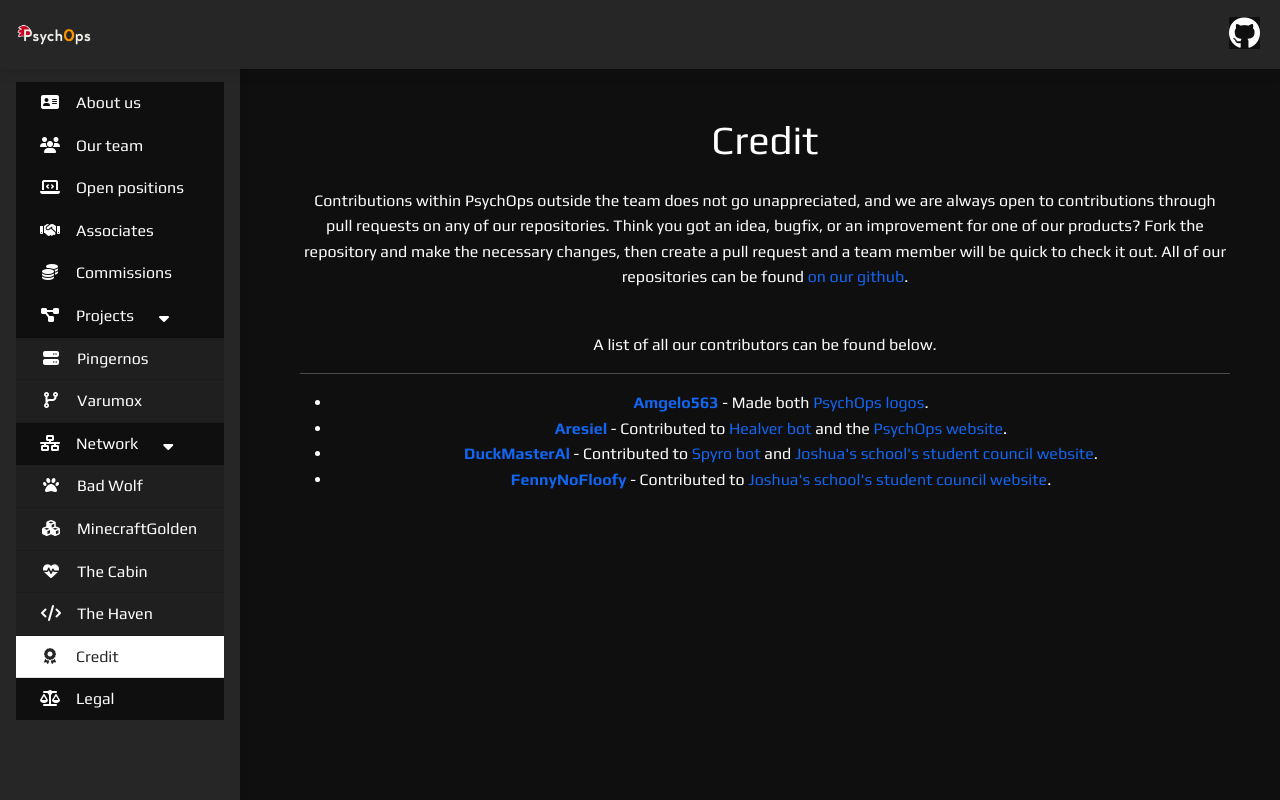
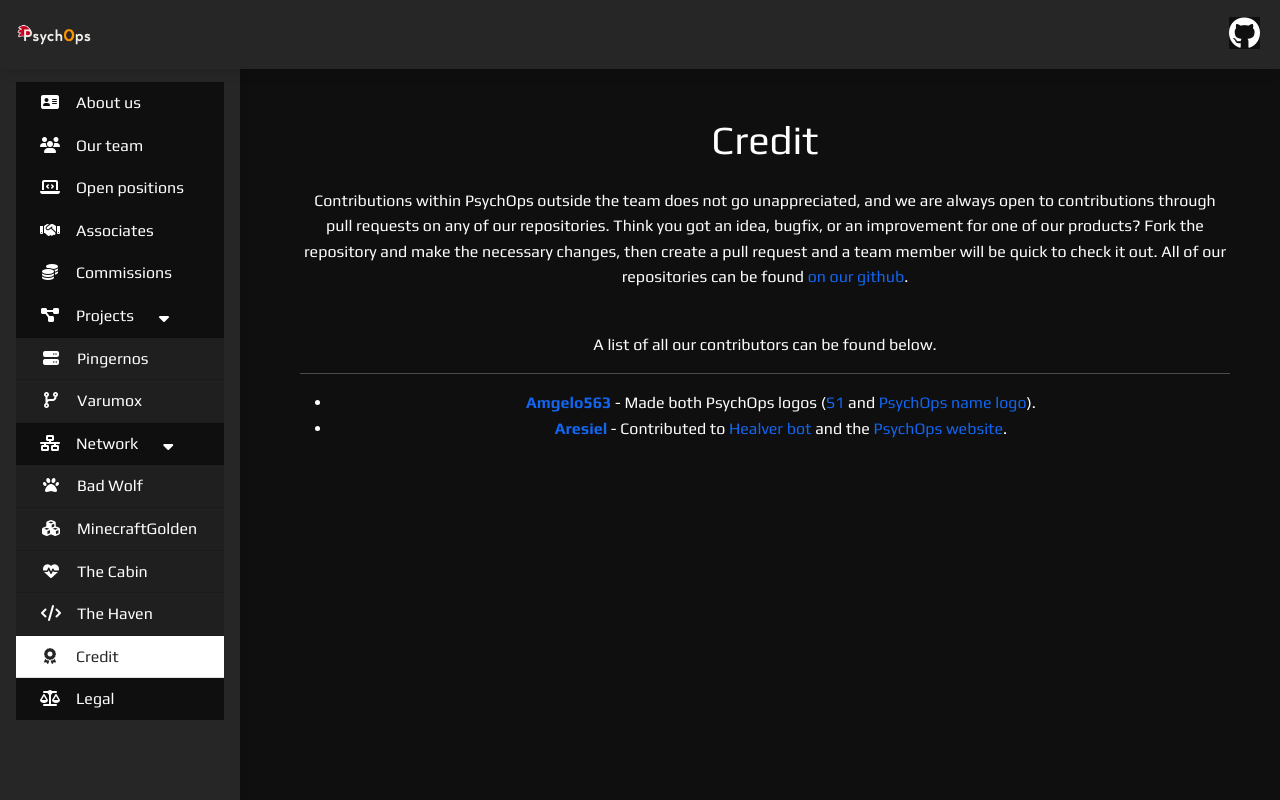
Before and after one commit to PsychOps/PsychOps, a PHP site: page /credit.php in a window 1280 px wide. Run offline with PHP 8.4, Linux system fonts and the light colour scheme; some libraries are stand-ins or nearby versions.

Commit message:
Fixed Amgelo credits

```diff
--- a/credit.php
+++ b/credit.php
@@ -24,10 +24,8 @@
 
 <div class="notnavtext text-center">
     <ul>
-        <li> <a href="https://github.com/Amgelo563" target="_blank"> <b>Amgelo563</b> </a> - Made both <a href="https://ibb.co/2ZrmpCN" target="_blank" onclick="window.open('https://ibb.co/TkqQpCC');">PsychOps logos</a>. </li>
-        <li> <a href="https://github.com/Aresiel" target="_blank"> <b>Aresiel</b> </a> - Contributed to <a href="https://github.com/PsychOps/healver" target="_blank">Healver bot</a> and the <a href="https://psychops.tk/credit.php" target="_blank">PsychOps website</a>. </li>
-        <li> <a href="https://github.com/DuckMasterAl" target="_blank"> <b>DuckMasterAl</b> </a> - Contributed to <a href="https://github.com/PsychOps/spyro" target="_blank">Spyro bot</a> and <a href="https://github.com/PsychOps/htll" target="_blank">Joshua's school's student council website</a>. </li>
-        <li> <a href="https://github.com/FennyNoFloofy" target="_blank"> <b>FennyNoFloofy</b> </a> - Contributed to <a href="https://github.com/PsychOps/htll" target="_blank">Joshua's school's student council website</a>. </li>
+    <li> <a href="https://github.com/Amgelo563" target="_blank"> <b>Amgelo563</b> </a> - Made both PsychOps logos (<a href="https://ibb.co/TkqQpCC" target="_blank">S1</a> and <a href="https://ibb.co/2ZrmpCN" target="_blank">PsychOps name logo</a>). </li>
+    <li> <a href="https://github.com/Aresiel" target="_blank"> <b>Aresiel</b> </a> - Contributed to <a href="https://github.com/PsychOps/healver" target="_blank">Healver bot</a> and the <a href="https://psychops.tk/credit.php" target="_blank">PsychOps website</a>. </li>
     </ul>
 </div>
 
```
